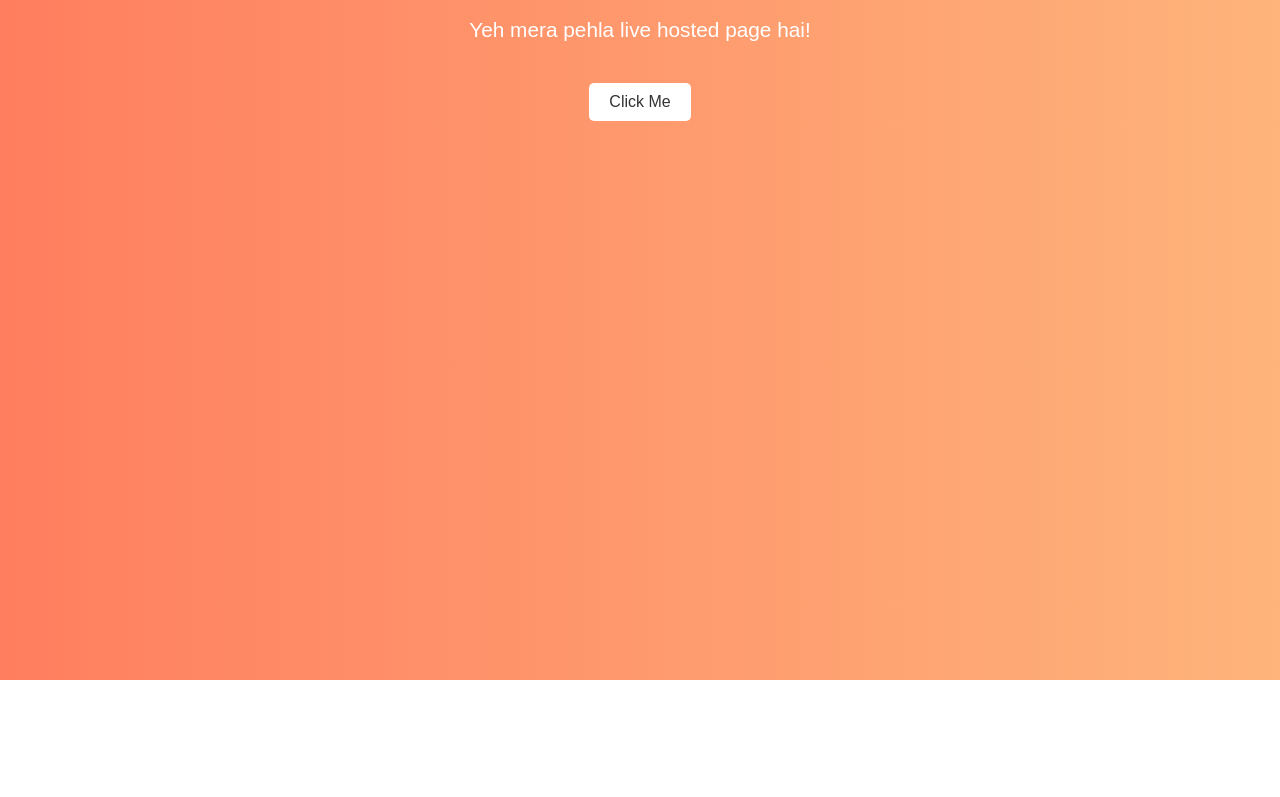
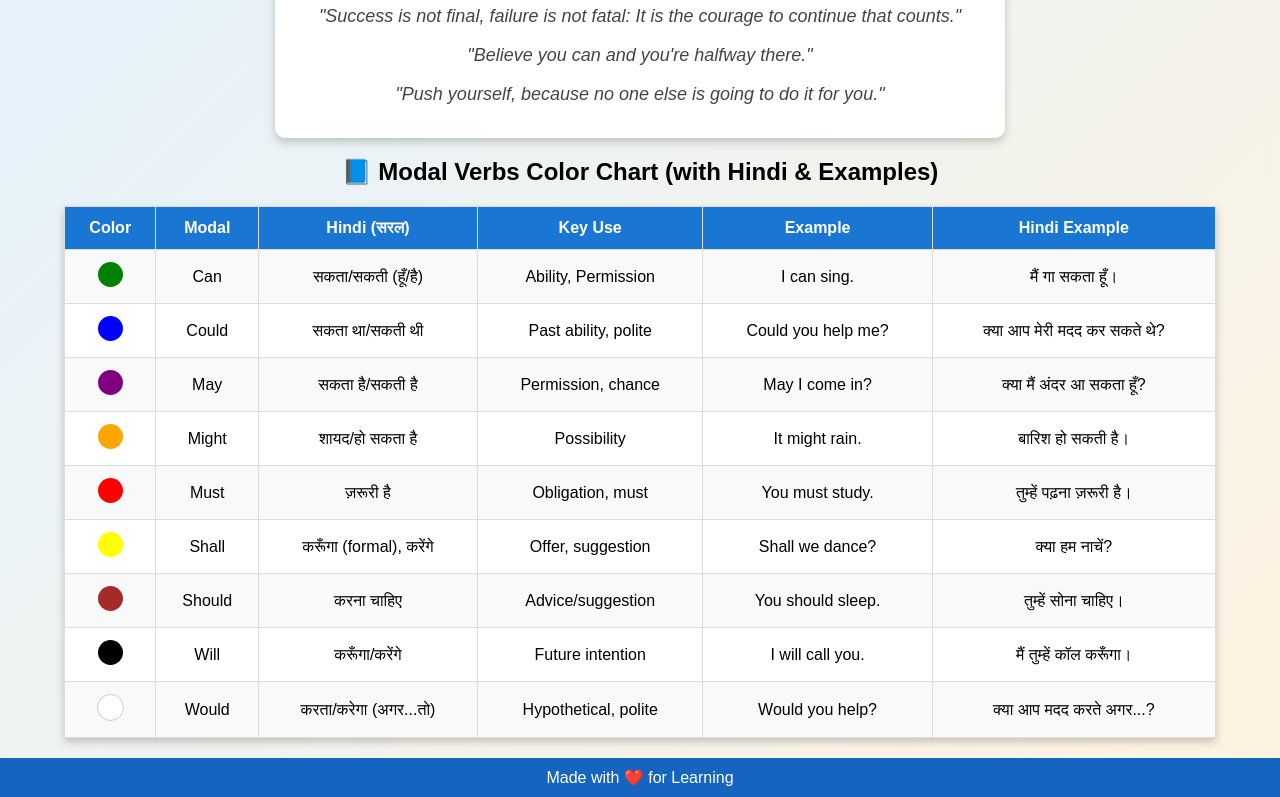
Before and after one commit to abhinavp8210-bit/Studywithme, a plain HTML site: page index.html in a window 1280 px wide. Shown: the part 120-917 px from the top of the page. Before the commit the page ends 800 px from the top, so only its background shows below. Drawn offline with Linux system fonts and the light colour scheme.

Commit message:
Update index.html

```diff
--- a/index.html
+++ b/index.html
@@ -3,41 +3,164 @@
 <head>
     <meta charset="UTF-8">
     <meta name="viewport" content="width=device-width, initial-scale=1.0">
-    <title>Mera Pehla Web Page</title>
+    <title>Modal Verbs with Hindi & Examples</title>
     <style>
         body {
             font-family: Arial, sans-serif;
-            text-align: center;
-            background: linear-gradient(to right, #ff7e5f, #feb47b);
-            color: white;
+            background: linear-gradient(135deg, #e3f2fd, #fff3e0);
             margin: 0;
             padding: 0;
+            text-align: center;
         }
-        h1 {
-            margin-top: 50px;
-            font-size: 3rem;
+        header {
+            background-color: #1565c0;
+            color: white;
+            padding: 20px;
+            font-size: 28px;
+            font-weight: bold;
+            box-shadow: 0px 4px 8px rgba(0,0,0,0.2);
         }
-        p {
-            font-size: 1.3rem;
+        .quote-box {
+            margin: 20px auto;
+            padding: 15px;
+            max-width: 700px;
+            background: white;
+            border-radius: 10px;
+            box-shadow: 0px 4px 8px rgba(0,0,0,0.2);
         }
-        button {
-            padding: 10px 20px;
-            font-size: 1rem;
-            border: none;
-            border-radius: 5px;
-            background-color: white;
-            color: #333;
-            cursor: pointer;
+        .quote {
+            font-style: italic;
+            font-size: 18px;
+            color: #444;
+        }
+        table {
+            margin: 20px auto;
+            border-collapse: collapse;
+            width: 90%;
+            background: white;
+            box-shadow: 0px 4px 8px rgba(0,0,0,0.2);
+        }
+        th, td {
+            border: 1px solid #ddd;
+            padding: 12px;
+            text-align: center;
+        }
+        th {
+            background-color: #1976d2;
+            color: white;
+        }
+        tr:nth-child(even) {
+            background-color: #f9f9f9;
+        }
+        .color-box {
+            width: 25px;
+            height: 25px;
+            display: inline-block;
+            border-radius: 50%;
+        }
+        footer {
             margin-top: 20px;
-        }
-        button:hover {
-            background-color: #ddd;
+            padding: 10px;
+            background-color: #1565c0;
+            color: white;
         }
     </style>
 </head>
 <body>
-    <h1>Welcome to My Website 🚀</h1>
-    <p>Yeh mera pehla live hosted page hai!</p>
-    <button onclick="alert('Hello Bhai!')">Click Me</button>
+
+    <header>🌟 Welcome to Modal Verbs Learning Hub 🌟</header>
+
+    <div class="quote-box">
+        <p class="quote">"Success is not final, failure is not fatal: It is the courage to continue that counts."</p>
+        <p class="quote">"Believe you can and you're halfway there."</p>
+        <p class="quote">"Push yourself, because no one else is going to do it for you."</p>
+    </div>
+
+    <h2>📘 Modal Verbs Color Chart (with Hindi & Examples)</h2>
+    <table>
+        <tr>
+            <th>Color</th>
+            <th>Modal</th>
+            <th>Hindi (सरल)</th>
+            <th>Key Use</th>
+            <th>Example</th>
+            <th>Hindi Example</th>
+        </tr>
+        <tr>
+            <td><span class="color-box" style="background:green;"></span></td>
+            <td>Can</td>
+            <td>सकता/सकती (हूँ/है)</td>
+            <td>Ability, Permission</td>
+            <td>I can sing.</td>
+            <td>मैं गा सकता हूँ।</td>
+        </tr>
+        <tr>
+            <td><span class="color-box" style="background:blue;"></span></td>
+            <td>Could</td>
+            <td>सकता था/सकती थी</td>
+            <td>Past ability, polite</td>
+            <td>Could you help me?</td>
+            <td>क्या आप मेरी मदद कर सकते थे?</td>
+        </tr>
+        <tr>
+            <td><span class="color-box" style="background:purple;"></span></td>
+            <td>May</td>
+            <td>सकता है/सकती है</td>
+            <td>Permission, chance</td>
+            <td>May I come in?</td>
+            <td>क्या मैं अंदर आ सकता हूँ?</td>
+        </tr>
+        <tr>
+            <td><span class="color-box" style="background:orange;"></span></td>
+            <td>Might</td>
+            <td>शायद/हो सकता है</td>
+            <td>Possibility</td>
+            <td>It might rain.</td>
+            <td>बारिश हो सकती है।</td>
+        </tr>
+        <tr>
+            <td><span class="color-box" style="background:red;"></span></td>
+            <td>Must</td>
+            <td>ज़रूरी है</td>
+            <td>Obligation, must</td>
+            <td>You must study.</td>
+            <td>तुम्हें पढ़ना ज़रूरी है।</td>
+        </tr>
+        <tr>
+            <td><span class="color-box" style="background:yellow;"></span></td>
+            <td>Shall</td>
+            <td>करूँगा (formal), करेंगे</td>
+            <td>Offer, suggestion</td>
+            <td>Shall we dance?</td>
+            <td>क्या हम नाचें?</td>
+        </tr>
+        <tr>
+            <td><span class="color-box" style="background:brown;"></span></td>
+            <td>Should</td>
+            <td>करना चाहिए</td>
+            <td>Advice/suggestion</td>
+            <td>You should sleep.</td>
+            <td>तुम्हें सोना चाहिए।</td>
+        </tr>
+        <tr>
+            <td><span class="color-box" style="background:black;"></span></td>
+            <td>Will</td>
+            <td>करूँगा/करेंगे</td>
+            <td>Future intention</td>
+            <td>I will call you.</td>
+            <td>मैं तुम्हें कॉल करूँगा।</td>
+        </tr>
+        <tr>
+            <td><span class="color-box" style="background:white; border:1px solid #ccc;"></span></td>
+            <td>Would</td>
+            <td>करता/करेगा (अगर...तो)</td>
+            <td>Hypothetical, polite</td>
+            <td>Would you help?</td>
+            <td>क्या आप मदद करते अगर...?</td>
+        </tr>
+    </table>
+
+    <footer>Made with ❤️ for Learning</footer>
+
 </body>
 </html>
```
